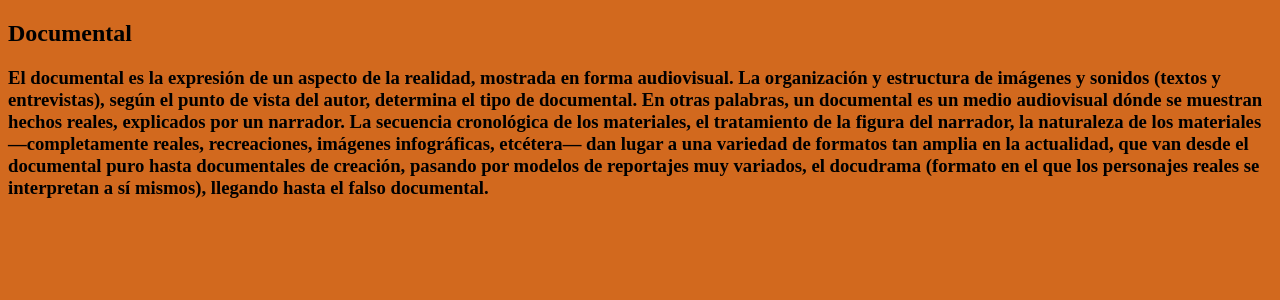
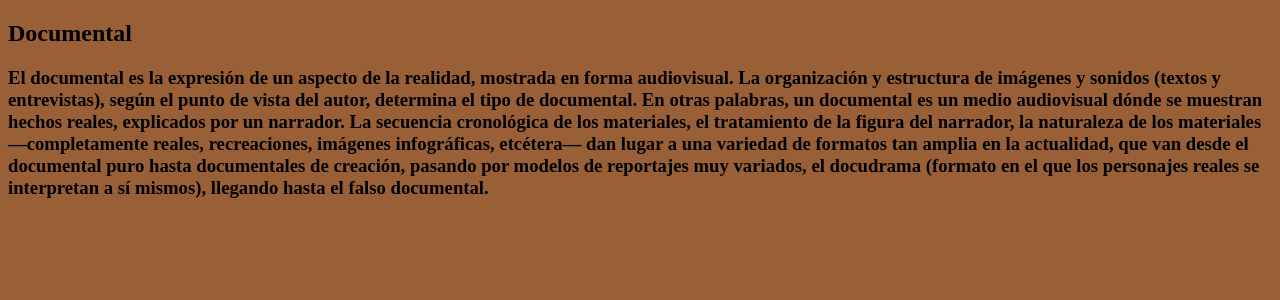
Before and after one commit to riossantos32/trabajoAparte, a React (Vite) app: page / in a window 1280 px wide. Shown: the top 300 px of the page. Built offline with nearby package versions, Linux system fonts and the light colour scheme.

Commit message:
add:index

```diff
--- a/src/index.css
+++ b/src/index.css
@@ -1,3 +1,3 @@
 body{
-  background-color: chocolate;
+  background-color: rgb(153, 95, 54);
 }
```
